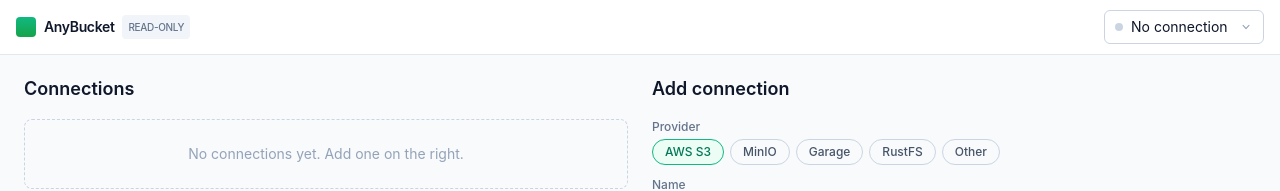
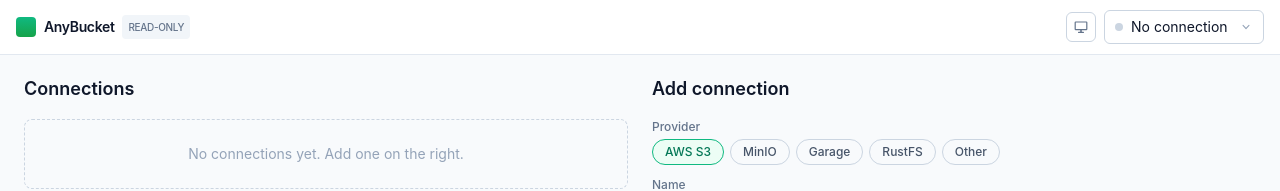
Before and after one commit to ben-burwood/anybucket, a Vue app: page /#/connections in a window 1280 px wide. Shown: the top 191 px of the page. Built offline with nearby package versions, Linux system fonts and the light colour scheme; what ag-grid-community would draw is missing.

Commit message:
Add Dark Mode Support

```diff
--- a/src/App.vue
+++ b/src/App.vue
@@ -3,6 +3,7 @@
 import { RouterLink, RouterView } from "vue-router";
 import { useConnections } from "./store/useConnections";
 import ConnectionSwitcher from "./components/ConnectionSwitcher.vue";
+import ThemeToggle from "./components/ThemeToggle.vue";
 import DownloadToasts from "./components/DownloadToasts.vue";
 
 const conns = useConnections();
@@ -11,10 +12,10 @@
 
 <template>
   <div
-    class="flex h-full flex-col bg-slate-50 text-slate-900 dark:bg-slate-950 dark:text-slate-100"
+    class="flex h-full flex-col bg-slate-50 text-slate-900 dark:bg-night-950 dark:text-slate-100"
   >
     <header
-      class="flex items-center justify-between border-b border-slate-200 bg-white px-4 py-2.5 dark:border-slate-800 dark:bg-slate-900"
+      class="flex items-center justify-between border-b border-slate-200 bg-white px-4 py-2.5 dark:border-night-800 dark:bg-night-900"
     >
       <RouterLink
         to="/"
@@ -25,13 +26,16 @@
         />
         AnyBucket
         <span
-          class="rounded bg-slate-100 px-1.5 py-0.5 text-[10px] font-medium uppercase text-slate-500 dark:bg-slate-800 dark:text-slate-400"
+          class="rounded bg-slate-100 px-1.5 py-0.5 text-[10px] font-medium uppercase text-slate-500 dark:bg-night-800 dark:text-slate-400"
         >
           read-only
         </span>
       </RouterLink>
 
-      <ConnectionSwitcher />
+      <div class="flex items-center gap-2">
+        <ThemeToggle />
+        <ConnectionSwitcher />
+      </div>
     </header>
 
     <main class="min-h-0 flex-1 overflow-hidden">
--- a/src/components/BucketList.vue
+++ b/src/components/BucketList.vue
@@ -49,7 +49,7 @@
     <div class="mb-4 flex items-center justify-between">
       <h1 class="text-lg font-semibold">Buckets</h1>
       <button
-        class="rounded-md border border-slate-200 px-2.5 py-1 text-xs font-medium text-slate-600 hover:bg-slate-50 dark:border-slate-700 dark:text-slate-300 dark:hover:bg-slate-800"
+        class="rounded-md border border-slate-200 px-2.5 py-1 text-xs font-medium text-slate-600 hover:bg-slate-50 dark:border-night-700 dark:text-slate-300 dark:hover:bg-night-800"
         :disabled="loading"
         @click="load"
       >
@@ -60,7 +60,7 @@
     <!-- No active connection -->
     <div
       v-if="noConnection"
-      class="rounded-lg border border-dashed border-slate-300 p-10 text-center dark:border-slate-700"
+      class="rounded-lg border border-dashed border-slate-300 p-10 text-center dark:border-night-700"
     >
       <p class="mb-3 text-sm text-slate-500">
         No active connection. Add one to start browsing.
@@ -96,7 +96,7 @@
       <li
         v-for="b in buckets"
         :key="b.name"
-        class="group cursor-pointer rounded-lg border border-slate-200 bg-white p-4 transition hover:border-emerald-300 hover:shadow-sm dark:border-slate-800 dark:bg-slate-900 dark:hover:border-emerald-700"
+        class="group cursor-pointer rounded-lg border border-slate-200 bg-white p-4 transition hover:border-emerald-300 hover:shadow-sm dark:border-night-800 dark:bg-night-900 dark:hover:border-emerald-700"
         @click="open(b)"
       >
         <div class="flex items-center gap-2">
--- a/src/components/DownloadToasts.vue
+++ b/src/components/DownloadToasts.vue
@@ -22,7 +22,7 @@
     <div
       v-for="t in tasks"
       :key="t.id"
-      class="pointer-events-auto rounded-lg border border-slate-200 bg-white p-3 shadow-lg dark:border-slate-700 dark:bg-slate-800"
+      class="pointer-events-auto rounded-lg border border-slate-200 bg-white p-3 shadow-lg dark:border-night-700 dark:bg-night-800"
     >
       <div class="flex items-start justify-between gap-2">
         <p class="truncate text-sm font-medium" :title="t.name">{{ t.name }}</p>
@@ -37,7 +37,7 @@
 
       <!-- Progress -->
       <div class="mt-2">
-        <div class="h-1.5 overflow-hidden rounded-full bg-slate-100 dark:bg-slate-700">
+        <div class="h-1.5 overflow-hidden rounded-full bg-slate-100 dark:bg-night-700">
           <div
             class="h-full transition-all"
             :class="t.error ? 'bg-rose-500' : t.done ? 'bg-emerald-600' : 'bg-emerald-400'"
--- a/src/components/ObjectBrowser.vue
+++ b/src/components/ObjectBrowser.vue
@@ -1,13 +1,17 @@
 <script setup lang="ts">
 import { computed, ref, watch } from "vue";
 import { useRouter } from "vue-router";
+import { writeText } from "@tauri-apps/plugin-clipboard-manager";
 import { AgGridVue } from "ag-grid-vue3";
 import {
+  colorSchemeDark,
+  colorSchemeLight,
   themeQuartz,
   type ColDef,
   type RowClickedEvent,
 } from "ag-grid-community";
 import { breadcrumbs, parentPrefix, useBrowser } from "../store/useBrowser";
+import { useTheme } from "../store/useTheme";
 import type { ObjectItem } from "../types";
 import { fileType, formatDate, formatSize } from "../utils/format";
 import ObjectDetailPanel from "./ObjectDetailPanel.vue";
@@ -16,10 +20,24 @@
 const router = useRouter();
 const { state, load, loadMore } = useBrowser();
 
+const { isDark } = useTheme();
+
 const selected = ref<ObjectItem | null>(null);
+const uriCopied = ref(false);
 
-// ag-grid theme via the JS Theming API (no external CSS → CSP-safe).
-const theme = themeQuartz;
+// ag-grid theme via the JS Theming API (no external CSS → CSP-safe), with an
+// emerald accent and a colour scheme that follows the app's light/dark mode.
+const gridBase = themeQuartz.withParams({ accentColor: "#059669" });
+const theme = computed(() =>
+  gridBase.withPart(isDark.value ? colorSchemeDark : colorSchemeLight),
+);
+
+/** Copy the `s3://bucket/prefix` URI of the current directory. */
+async function copyCurrentUri() {
+  await writeText(`s3://${props.bucket}/${props.prefix}`);
+  uriCopied.value = true;
+  window.setTimeout(() => (uriCopied.value = false), 1500);
+}
 
 interface Row {
   kind: "folder" | "file";
@@ -121,7 +139,7 @@
     <div class="flex min-w-0 flex-1 flex-col">
       <!-- Breadcrumb -->
       <div
-        class="flex items-center gap-1 border-b border-slate-200 px-4 py-2 text-sm dark:border-slate-800"
+        class="flex items-center gap-1 border-b border-slate-200 px-4 py-2 text-sm dark:border-night-800"
       >
         <RouterLink
           to="/"
@@ -145,8 +163,15 @@
 
         <div class="ml-auto flex items-center gap-2">
           <button
+            class="rounded border border-slate-200 px-2 py-0.5 text-xs text-slate-500 hover:bg-slate-50 dark:border-night-700 dark:hover:bg-night-800"
+            :title="`Copy s3://${bucket}/${prefix}`"
+            @click="copyCurrentUri"
+          >
+            {{ uriCopied ? "Copied ✓" : "Copy URI" }}
+          </button>
+          <button
             v-if="prefix"
-            class="rounded border border-slate-200 px-2 py-0.5 text-xs text-slate-500 hover:bg-slate-50 dark:border-slate-700 dark:hover:bg-slate-800"
+            class="rounded border border-slate-200 px-2 py-0.5 text-xs text-slate-500 hover:bg-slate-50 dark:border-night-700 dark:hover:bg-night-800"
             @click="navigateTo(parentPrefix(prefix))"
           >
             ↑ Up
@@ -188,10 +213,10 @@
       <!-- Load more -->
       <div
         v-if="state.listing?.nextToken"
-        class="border-t border-slate-200 p-2 text-center dark:border-slate-800"
+        class="border-t border-slate-200 p-2 text-center dark:border-night-800"
       >
         <button
-          class="rounded-md border border-slate-200 px-3 py-1 text-xs font-medium hover:bg-slate-50 dark:border-slate-700 dark:hover:bg-slate-800"
+          class="rounded-md border border-slate-200 px-3 py-1 text-xs font-medium hover:bg-slate-50 dark:border-night-700 dark:hover:bg-night-800"
           :disabled="state.loadingMore"
           @click="loadMore"
         >
--- /dev/null
+++ b/src/components/ThemeToggle.vue
@@ -0,0 +1,47 @@
+<script setup lang="ts">
+import { useTheme } from "../store/useTheme";
+
+const theme = useTheme();
+
+const LABELS = { system: "System", light: "Light", dark: "Dark" } as const;
+</script>
+
+<template>
+  <button
+    type="button"
+    class="flex items-center justify-center rounded-md border border-slate-300 p-1.5 text-slate-500 hover:bg-slate-50 hover:text-slate-700 dark:border-night-700 dark:hover:bg-night-800 dark:hover:text-slate-200"
+    :title="`Theme: ${LABELS[theme.state.mode]} (click to change)`"
+    @click="theme.cycle()"
+  >
+    <!-- System (monitor) -->
+    <svg
+      v-if="theme.state.mode === 'system'"
+      class="h-4 w-4"
+      viewBox="0 0 20 20"
+      fill="currentColor"
+    >
+      <path
+        fill-rule="evenodd"
+        d="M2 4.5A1.5 1.5 0 0 1 3.5 3h13A1.5 1.5 0 0 1 18 4.5v8a1.5 1.5 0 0 1-1.5 1.5H11v2h2a.75.75 0 0 1 0 1.5H7a.75.75 0 0 1 0-1.5h2v-2H3.5A1.5 1.5 0 0 1 2 12.5v-8Zm1.5 0h13v8h-13v-8Z"
+        clip-rule="evenodd"
+      />
+    </svg>
+    <!-- Light (sun) -->
+    <svg
+      v-else-if="theme.state.mode === 'light'"
+      class="h-4 w-4"
+      viewBox="0 0 20 20"
+      fill="currentColor"
+    >
+      <path
+        d="M10 2a.75.75 0 0 1 .75.75v1a.75.75 0 0 1-1.5 0v-1A.75.75 0 0 1 10 2ZM10 15a.75.75 0 0 1 .75.75v1a.75.75 0 0 1-1.5 0v-1A.75.75 0 0 1 10 15ZM10 6a4 4 0 1 0 0 8 4 4 0 0 0 0-8ZM2.75 9.25a.75.75 0 0 0 0 1.5h1a.75.75 0 0 0 0-1.5h-1ZM15.25 9.25a.75.75 0 0 0 0 1.5h1a.75.75 0 0 0 0-1.5h-1ZM4.4 4.4a.75.75 0 0 1 1.06 0l.7.7a.75.75 0 0 1-1.06 1.06l-.7-.7a.75.75 0 0 1 0-1.06ZM13.84 13.84a.75.75 0 0 1 1.06 0l.7.7a.75.75 0 1 1-1.06 1.06l-.7-.7a.75.75 0 0 1 0-1.06ZM15.6 4.4a.75.75 0 0 1 0 1.06l-.7.7a.75.75 0 0 1-1.06-1.06l.7-.7a.75.75 0 0 1 1.06 0ZM6.16 13.84a.75.75 0 0 1 0 1.06l-.7.7A.75.75 0 0 1 4.4 14.54l.7-.7a.75.75 0 0 1 1.06 0Z"
+      />
+    </svg>
+    <!-- Dark (moon) -->
+    <svg v-else class="h-4 w-4" viewBox="0 0 20 20" fill="currentColor">
+      <path
+        d="M9.5 2.25a.75.75 0 0 0-.82-.75A7 7 0 1 0 18.5 11.32a.75.75 0 0 0-.98-.98 5.5 5.5 0 0 1-7.24-7.24.75.75 0 0 0 .22-.85Z"
+      />
+    </svg>
+  </button>
+</template>
--- a/src/main.ts
+++ b/src/main.ts
@@ -2,6 +2,7 @@
 import { AllCommunityModule, ModuleRegistry } from "ag-grid-community";
 import { router } from "./router";
 import App from "./App.vue";
+import "./store/useTheme";
 import "./style.css";
 
 // ag-grid v34+ requires explicit module registration.
--- /dev/null
+++ b/src/store/useTheme.ts
@@ -0,0 +1,47 @@
+import { computed, reactive } from "vue";
+
+export type ThemeMode = "system" | "light" | "dark";
+
+const STORAGE_KEY = "anybucket:theme";
+const ORDER: ThemeMode[] = ["system", "light", "dark"];
+
+function loadMode(): ThemeMode {
+  const v = localStorage.getItem(STORAGE_KEY);
+  return v === "light" || v === "dark" || v === "system" ? v : "system";
+}
+
+const media = window.matchMedia("(prefers-color-scheme: dark)");
+const state = reactive<{ mode: ThemeMode }>({ mode: loadMode() });
+
+/** Whether dark styles should currently be applied. */
+const isDark = computed(
+  () => state.mode === "dark" || (state.mode === "system" && media.matches),
+);
+
+/** Reflect the resolved theme onto <html> so Tailwind's `dark:` variants apply. */
+function apply() {
+  document.documentElement.classList.toggle("dark", isDark.value);
+}
+
+function setMode(mode: ThemeMode) {
+  state.mode = mode;
+  localStorage.setItem(STORAGE_KEY, mode);
+  apply();
+}
+
+/** Cycle system → light → dark → system. */
+function cycle() {
+  setMode(ORDER[(ORDER.indexOf(state.mode) + 1) % ORDER.length]);
+}
+
+// Follow OS changes while in "system" mode.
+media.addEventListener("change", () => {
+  if (state.mode === "system") apply();
+});
+
+// Apply synchronously at import time (before Vue mounts) to avoid a flash.
+apply();
+
+export function useTheme() {
+  return { state, isDark, setMode, cycle };
+}
--- a/src/style.css
+++ b/src/style.css
@@ -18,6 +18,15 @@
   margin: 0;
 }
 
+/* Base window background per theme, applied before Vue mounts (matches
+   slate-50 / slate-950) so there is no flash of the wrong colour. */
+html {
+  background: #f8fafc;
+}
+html.dark {
+  background: #1f1f1f;
+}
+
 /* ag-grid theme is imported per-component; keep the grid host flexible. */
 .grid-host {
   width: 100%;
--- a/tailwind.config.js
+++ b/tailwind.config.js
@@ -1,7 +1,7 @@
 /** @type {import('tailwindcss').Config} */
 export default {
   content: ["./index.html", "./src/**/*.{vue,ts,tsx}"],
-  darkMode: "media",
+  darkMode: "class",
   theme: {
     extend: {
       colors: {
@@ -10,6 +10,15 @@
           muted: "#f8fafc",
           border: "#e2e8f0",
         },
+        // Neutral-grey dark surfaces matching ag-grid's Quartz `colorSchemeDark`
+        // (grid background is #2b2b2b) so the chrome and the data grid read as
+        // one palette. Neutral grey keeps the green accent as the only colour.
+        night: {
+          950: "#1f1f1f", // app root (behind panels)
+          900: "#2b2b2b", // panels, header, cards (matches grid bg)
+          800: "#363636", // inputs, raised/hover surfaces
+          700: "#414141", // borders
+        },
       },
     },
   },
```
Also changed, not shown: src/components/ConnectionManager.vue (+11 -11 lines), src/components/ConnectionSwitcher.vue (+5 -5 lines), src/components/ObjectDetailPanel.vue (+11 -11 lines).
